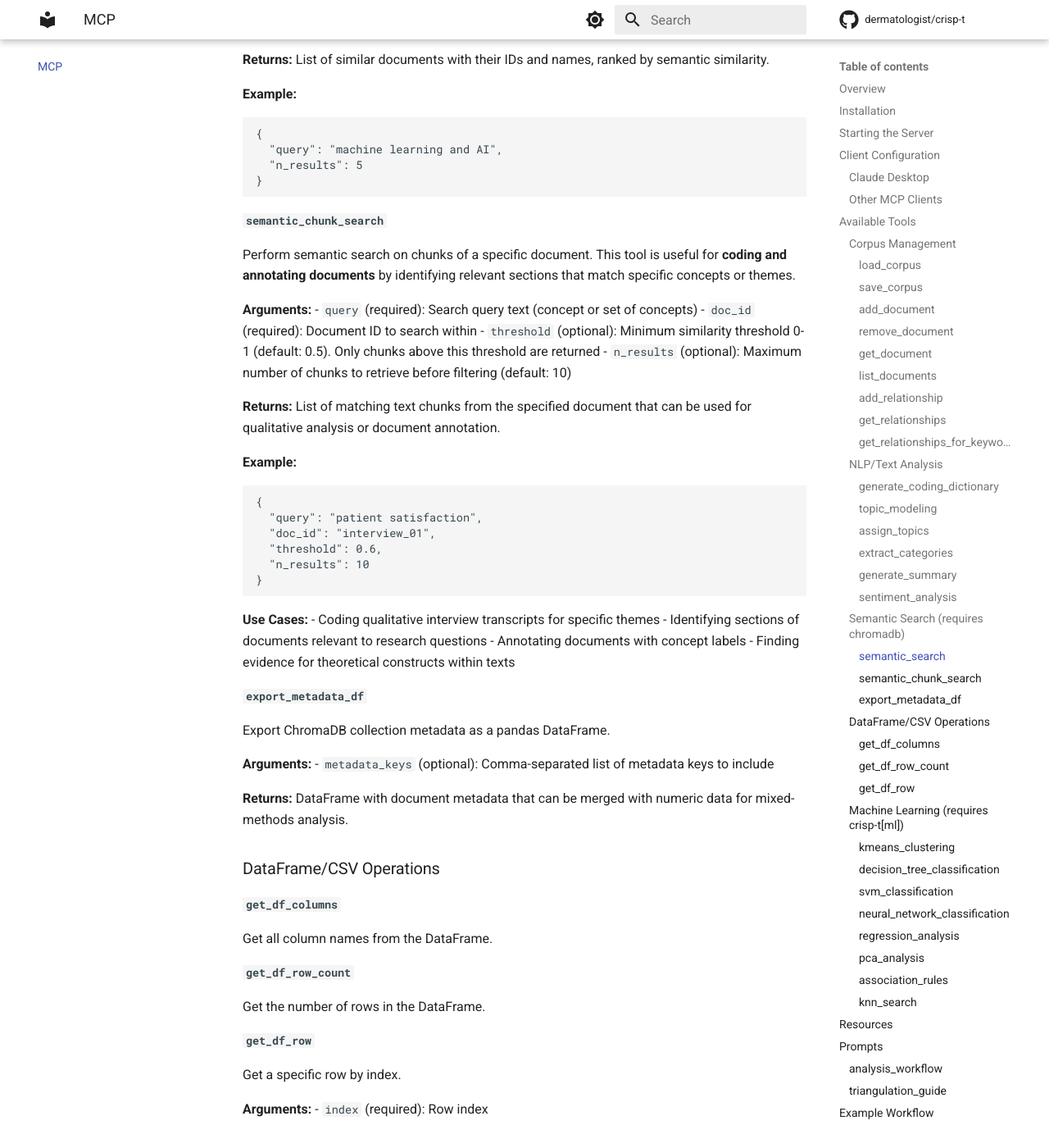
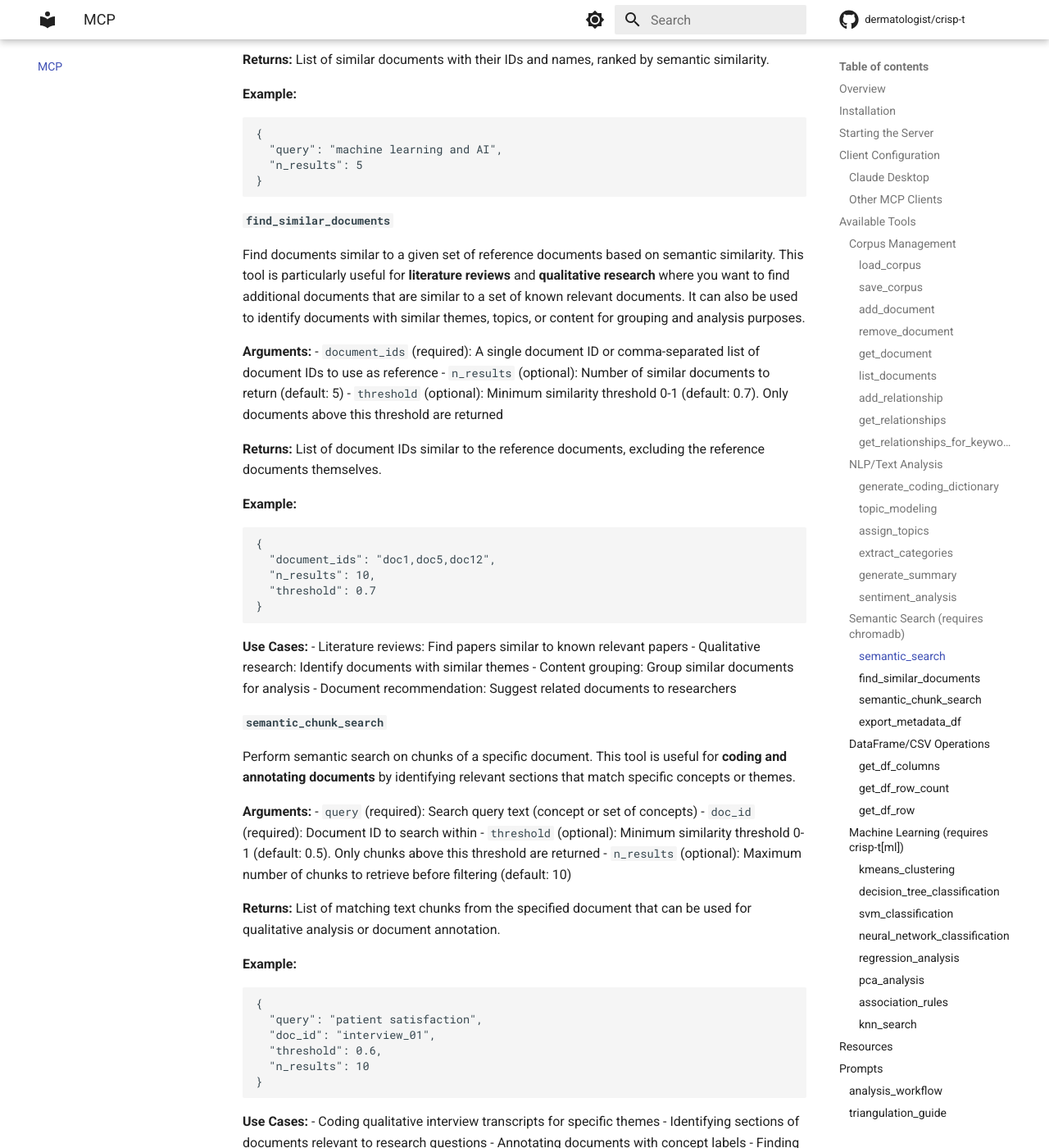
Before and after one commit to dermatologist/crisp-t, an MkDocs documentation site: the page built from docs/MCP_SERVER.md, in a window 1280 px wide and 1400 px high, scrolled down 4381 px. Shown: the whole window at 82% size. Built offline with MkDocs 1.6.1 and Material for MkDocs 9.7.7, drawn with Linux system fonts in a browser that asks for light colours; comment, search, counter and statistics services are not loaded.

Commit message:
Update documentation with new semantic search features
Co-authored-by: dermatologist <6259644+dermatologist@users.noreply.github.com>

````diff
--- a/docs/MCP_SERVER.md
+++ b/docs/MCP_SERVER.md
@@ -207,6 +207,32 @@ List of similar documents with their IDs and names, ranked by semantic similarit
   "n_results": 5
 }
 ```
+
+#### `find_similar_documents`
+Find documents similar to a given set of reference documents based on semantic similarity. This tool is particularly useful for **literature reviews** and **qualitative research** where you want to find additional documents that are similar to a set of known relevant documents. It can also be used to identify documents with similar themes, topics, or content for grouping and analysis purposes.
+
+**Arguments:**
+- `document_ids` (required): A single document ID or comma-separated list of document IDs to use as reference
+- `n_results` (optional): Number of similar documents to return (default: 5)
+- `threshold` (optional): Minimum similarity threshold 0-1 (default: 0.7). Only documents above this threshold are returned
+
+**Returns:**
+List of document IDs similar to the reference documents, excluding the reference documents themselves.
+
+**Example:**
+```json
+{
+  "document_ids": "doc1,doc5,doc12",
+  "n_results": 10,
+  "threshold": 0.7
+}
+```
+
+**Use Cases:**
+- Literature reviews: Find papers similar to known relevant papers
+- Qualitative research: Identify documents with similar themes
+- Content grouping: Group similar documents for analysis
+- Document recommendation: Suggest related documents to researchers
 
 #### `semantic_chunk_search`
 Perform semantic search on chunks of a specific document. This tool is useful for **coding and annotating documents** by identifying relevant sections that match specific concepts or themes.
````
Also changed, not shown: notes/SEMANTIC_SEARCH.md (+84 -4 lines).
